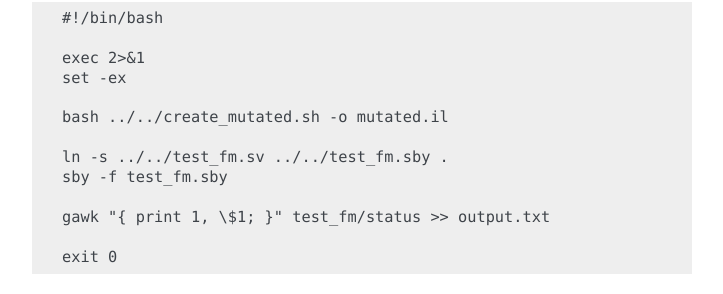
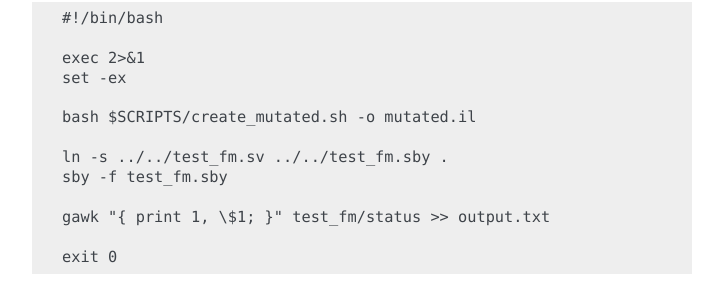
Before and after one commit to YosysHQ/mcy, a Sphinx documentation site: the page built from docs/source/tutorial.rst, in a window 1280 px wide and 900 px high, scrolled down 10270 px. Shown: the part 251-545 px from the top of the window, without its empty margins (388-1111 px from the left). Built offline with Sphinx 7.4.7, drawn with Linux system fonts in a browser that asks for light colours; some of the changed text lies outside the part shown.

Commit message:
add scripts dir; TODO: don't hardcode install location

```diff
--- a/docs/source/tutorial.rst
+++ b/docs/source/tutorial.rst
@@ -75,7 +75,7 @@
 	exec 2>&1
 	set -ex
 
-	bash ../../create_mutated.sh
+	bash $SCRIPTS/create_mutated.sh
 
 When ``mcy`` runs, the tests will be executed in a temporary directory ``tests/<uuid>``, so
 the paths should be relative to this location.
@@ -158,7 +158,7 @@
 	exec 2>&1
 	set -ex
 
-	bash ../../create_mutated.sh -c -o mutated.il
+	bash $SCRIPTS/create_mutated.sh -c -o mutated.il
 
 Next, we will create a miter circuit that compares the original and the mutated module. Create a file named ``test_eq.sv`` and enter the following code:
 
@@ -426,7 +426,7 @@
 	exec 2>&1
 	set -ex
 
-	bash ../../create_mutated.sh -o mutated.il
+	bash $SCRIPTS/create_mutated.sh -o mutated.il
 
 	ln -s ../../test_fm.sv ../../test_fm.sby .
 	sby -f test_fm.sby
--- a/mcy.py
+++ b/mcy.py
@@ -618,7 +618,7 @@
             except OSError:
                 pass
 
-    command = "export TASK=%s PRJDIR=\"$PWD\" KEEPDIR=%d MUTATIONS=\"%s\"; cd tasks/$TASK; export TASKDIR=\"$PWD\"" % \
+    command = "export TASK=%s PRJDIR=\"$PWD\" KEEPDIR=%d MUTATIONS=\"%s\" SCRIPTS=\"/usr/local/share/mcy/scripts\"; cd tasks/$TASK; export TASKDIR=\"$PWD\"" % \
             (task_id, 1 if keepdir else 0, " ".join(["%d" % mut for mut in mut_list]))
     logfilename = None
     if not verbose:
```
Also changed, not shown: 6 other files.
